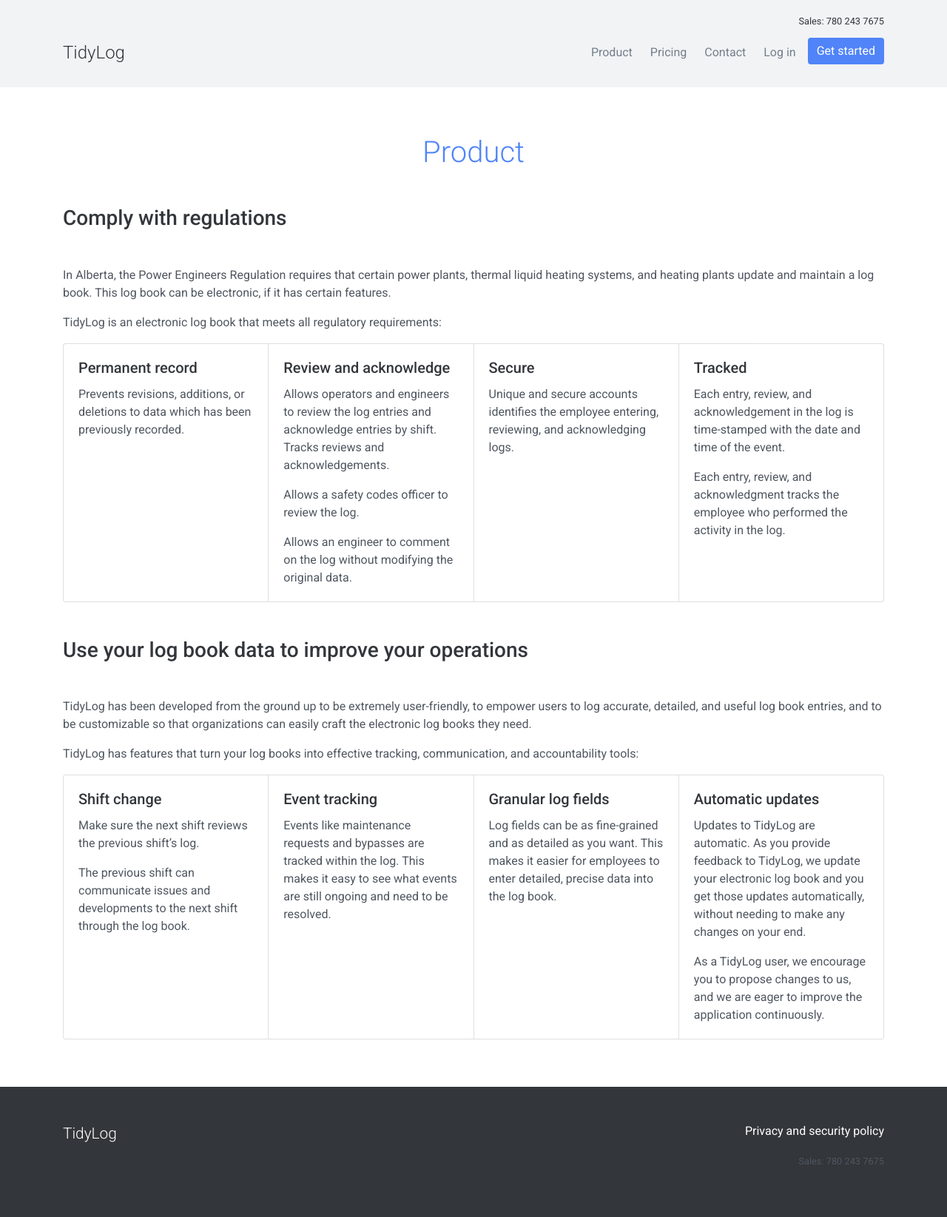
After one commit to bneeland/tidylog, a Django app: page /product in a window 1280 px wide. The commit adds this page. Shown: the whole page at 74% size. Run offline with Django 3.2, Linux system fonts and the light colour scheme; some libraries are stand-ins or nearby versions.

Commit message:
Added product page

```diff
--- a/static/style.css
+++ b/static/style.css
@@ -16,6 +16,14 @@
 body {
   font-family: 'Roboto', sans-serif;
   color: var(--tidy-black);
+}
+
+p {
+  color: var(--tidy-darkest);
+}
+
+.color-blue {
+  color: var(--tidy-blue-dark);
 }
 
 .jumbotron-nav {
--- a/templates/base.html
+++ b/templates/base.html
@@ -38,15 +38,15 @@
 
           <div class="collapse navbar-collapse" id="navbarNav">
             <ul class="navbar-nav ml-auto">
-              <!-- <li class="nav-item">
-                <a class="nav-link" href="#">Product</a>
+              <li class="nav-item">
+                <a class="nav-link" href="{% url 'product' %}">Product</a>
               </li>
               <li class="nav-item ml-2">
                 <a class="nav-link" href="#">Pricing</a>
               </li>
               <li class="nav-item ml-2">
                 <a class="nav-link" href="#">Contact</a>
-              </li> -->
+              </li>
 
               {% if user.is_authenticated %}
                 <li class="nav-item ml-2">
--- a/templates/home.html
+++ b/templates/home.html
@@ -43,7 +43,6 @@
             <h5 class="card-title">Regulation compliance</h5>
             <p class="card-text">TidyLog takes care of making sure your electronic log book complies with all regulations.</p>
             <p class="card-text">We update TidyLog to maintain compliance over time&mdash;seamlessly updating your application&mdash;so you don't have to.</p>
-
           </div>
           <div class="card-footer bg-white border-0">
             <a href="#" class="btn btn-secondary">Learn more</a>
@@ -54,7 +53,6 @@
             <h5 class="card-title">Functionality</h5>
             <p class="card-text">TidyLog has been developed from the ground up to be extremely user-friendly and empowering to users and organizations.</p>
             <p class="card-text">TidyLog has features that turn your log books into effective tracking, communication, and accountability tools.</p>
-
           </div>
 
           <div class="card-footer bg-white border-0">
--- /dev/null
+++ b/templates/product.html
@@ -0,0 +1,87 @@
+{% extends 'base.html' %}
+
+{% load static %}
+
+{% block title %}Home{% endblock %}
+
+{% block content %}
+
+  <div class="jumbotron jumbotron-fluid bg-white m-0">
+
+    <div class="container">
+
+      <h1 class="color-blue font-weight-light text-center mb-5">Product</h1>
+
+      <h3 class="mb-5">Comply with regulations</h3>
+
+      <p>In Alberta, the Power Engineers Regulation requires that certain power plants, thermal liquid heating systems, and heating plants update and maintain a log book. This log book can be electronic, if it has certain features.</p>
+      <p>TidyLog is an electronic log book that meets all regulatory requirements:</p>
+
+      <div class="card-group">
+        <div class="card">
+          <div class="card-body">
+            <h5 class="card-title">Permanent record</h5>
+            <p class="card-text">Prevents revisions, additions, or deletions to data which has been previously recorded.</p>
+          </div>
+        </div>
+        <div class="card">
+          <div class="card-body">
+            <h5 class="card-title">Review and acknowledge</h5>
+            <p class="card-text">Allows operators and engineers to review the log entries and acknowledge entries by shift. Tracks reviews and acknowledgements.</p>
+            <p class="card-text">Allows a safety codes officer to review the log.</p>
+            <p class="card-text">Allows an engineer to comment on the log without modifying the original data.</p>
+          </div>
+        </div>
+        <div class="card">
+          <div class="card-body">
+            <h5 class="card-title">Secure</h5>
+            <p class="card-text">Unique and secure accounts identifies the employee entering, reviewing, and acknowledging logs.</p>
+          </div>
+        </div>
+        <div class="card">
+          <div class="card-body">
+            <h5 class="card-title">Tracked</h5>
+            <p class="card-text">Each entry, review, and acknowledgement in the log is time-stamped with the date and time of the event.</p>
+            <p class="card-text">Each entry, review, and acknowledgment tracks the employee who performed the activity in the log.</p>
+          </div>
+        </div>
+      </div>
+
+      <h3 class="mb-5 mt-5">Use your log book data to improve your operations</h3>
+
+      <p>TidyLog has been developed from the ground up to be extremely user-friendly, to empower users to log accurate, detailed, and useful log book entries, and to be customizable so that organizations can easily craft the electronic log books they need.
+      <p>TidyLog has features that turn your log books into effective tracking, communication, and accountability tools:
+      <div class="card-group">
+        <div class="card">
+          <div class="card-body">
+            <h5 class="card-title">Shift change</h5>
+            <p class="card-text">Make sure the next shift reviews the previous shift’s log.</p>
+            <p class="card-text">The previous shift can communicate issues and developments to the next shift through the log book.</p>
+          </div>
+        </div>
+        <div class="card">
+          <div class="card-body">
+            <h5 class="card-title">Event tracking</h5>
+            <p class="card-text">Events like maintenance requests and bypasses are tracked within the log. This makes it easy to see what events are still ongoing and need to be resolved.</p>
+          </div>
+        </div>
+        <div class="card">
+          <div class="card-body">
+            <h5 class="card-title">Granular log fields</h5>
+            <p class="card-text">Log fields can be as fine-grained and as detailed as you want. This makes it easier for employees to enter detailed, precise data into the log book.</p>
+          </div>
+        </div>
+        <div class="card">
+          <div class="card-body">
+            <h5 class="card-title">Automatic updates</h5>
+            <p class="card-text">Updates to TidyLog are automatic. As you provide feedback to TidyLog, we update your electronic log book and you get those updates automatically, without needing to make any changes on your end.</p>
+            <p class="card-text">As a TidyLog user, we encourage you to propose changes to us, and we are eager to improve the application continuously.</p>
+          </div>
+        </div>
+      </div>
+
+    </div>
+
+  </div>
+
+{% endblock %}
--- a/tidylog/urls.py
+++ b/tidylog/urls.py
@@ -23,5 +23,8 @@ urlpatterns = [
     path('users/', include('users.urls')), # The custom user app called 'users'
     path('users/', include('django.contrib.auth.urls')), # All django user registration default views
     path('', views.Home.as_view(), name='home'), # The home page
+    path('product', views.Product.as_view(), name='product'), # The home page
+    # path('pricing', views.Pricing.as_view(), name='pricing'), # The home page
+    # path('contact', views.Contact.as_view(), name='contact'), # The home page
     path('app/', include('app.urls', namespace='app')),
 ]
--- a/tidylog/views.py
+++ b/tidylog/views.py
@@ -2,3 +2,12 @@ from django.views.generic.base import TemplateView
 
 class Home(TemplateView):
     template_name = "home.html"
+
+class Product(TemplateView):
+    template_name = "product.html"
+#
+# class Pricing(TemplateView):
+#     template_name = "pricing.html"
+#
+# class Contact(TemplateView):
+#     template_name = "contact.html"
```
